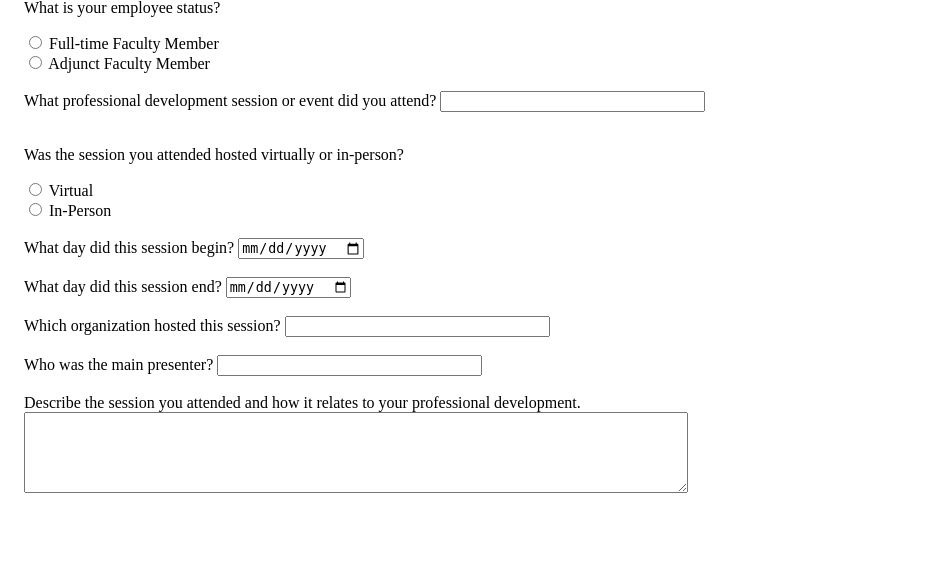
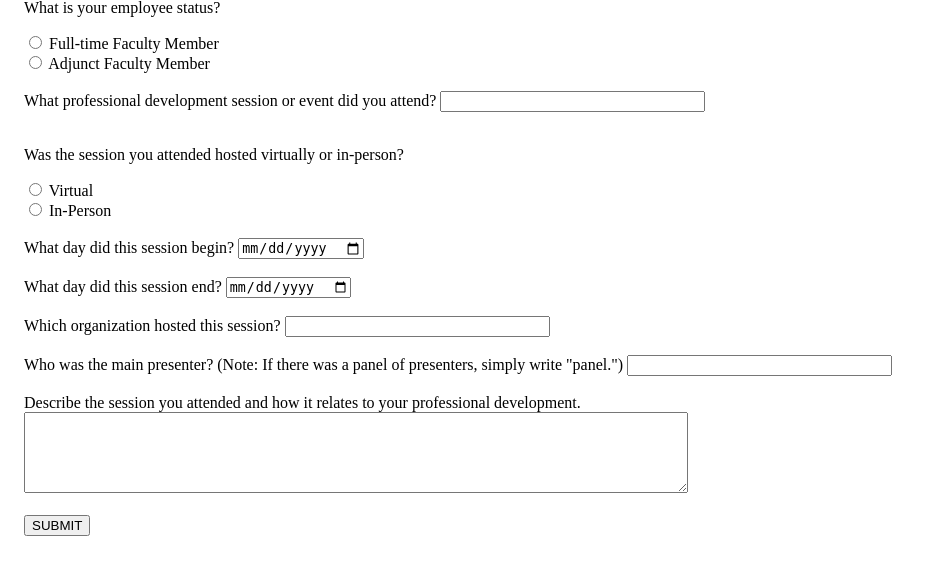
Before and after one commit to Team-Arbitrary/Team-Arbitrary.github.io, a PHP site: page /pdCompletionForm.php in a window 1280 px wide. Shown: the part 137-712 px from the top of the page, without its empty margins (0-931 px from the left). Run offline with PHP 8.4, Linux system fonts and the light colour scheme.

Commit message:
Update index.html and pdForm
Minor adjustments - add submit button to form

```diff
--- a/index.html
+++ b/index.html
@@ -51,7 +51,7 @@
 
                 <!-- PRESENTER -->
                 <div class="sessionPresenter">
-                    <label for="presenter">Who was the main presenter?</label>
+                    <label for="presenter">Who was the main presenter? (Note: If there was a panel of presenters, simply write "panel.")</label>
                     <input type="text" name="presenter" size="30" maxlength="50"><br>
                 </div><br>
 
@@ -60,6 +60,9 @@
                     <label for="description">Describe the session you attended and how it relates to your professional development.</label><br>
                     <textarea name="description" rows="5" cols="80"></textarea>
                 </div><br>
+
+                <!-- SUBMIT BUTTON -->
+                <input type="submit" value="SUBMIT">
             </form>
         </section>
     </body>
--- a/pdCompletionForm.php
+++ b/pdCompletionForm.php
@@ -53,7 +53,7 @@
 
         <!-- PRESENTER -->
         <div class="sessionPresenter">
-            <label for="presenter">Who was the main presenter?</label>
+            <label for="presenter">Who was the main presenter? (Note: If there was a panel of presenters, simply write "panel.")</label>
             <input type="text" name="presenter" size="30" maxlength="50"><br>
         </div><br>
 
@@ -62,6 +62,9 @@
             <label for="description">Describe the session you attended and how it relates to your professional development.</label><br>
             <textarea name="description" rows="5" cols="80"></textarea>
         </div><br>
+
+        <!-- SUBMIT BUTTON -->
+        <input type="submit" value="SUBMIT">
     </form>
 </section>
 
```
